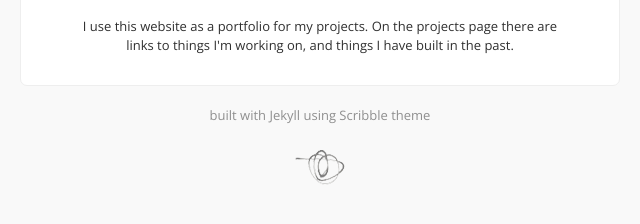
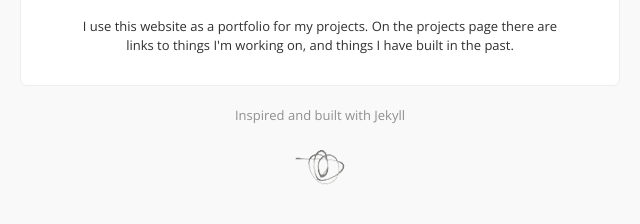
Before and after one commit to monishappusamy/monishappusamy.github.io, a Jekyll site: the page built from index.html, in a window 1280 px wide. Shown: the part 306-530 px from the top of the page, without its empty margins (320-960 px from the left). Built offline with Jekyll 4.4.1, drawn with Linux system fonts in a browser that asks for light colours; Markdown is read by kramdown in place of the engine named in the settings; comment, search, counter and statistics services are not loaded.

Commit message:
Update footer.html

```diff
--- a/_includes/footer.html
+++ b/_includes/footer.html
@@ -1,5 +1,5 @@
 <footer>
-  <a href="http://github.com/muan/scribble" class="muted">built with Jekyll using Scribble theme</a>
+  <a href="http://jekyllrb.com/" class="muted">Inspired and built with Jekyll</a>
   <br />
   <br />
   <img src="/images/scribble2.png" alt="scribble" />
```
